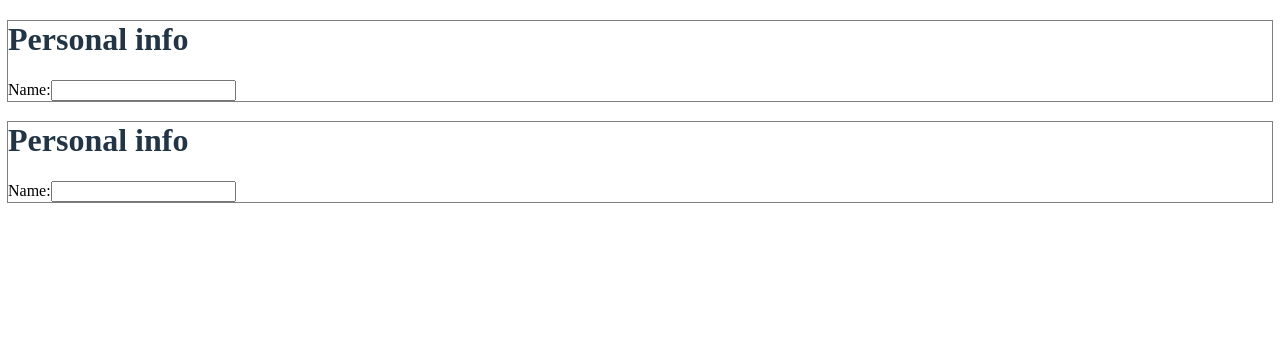
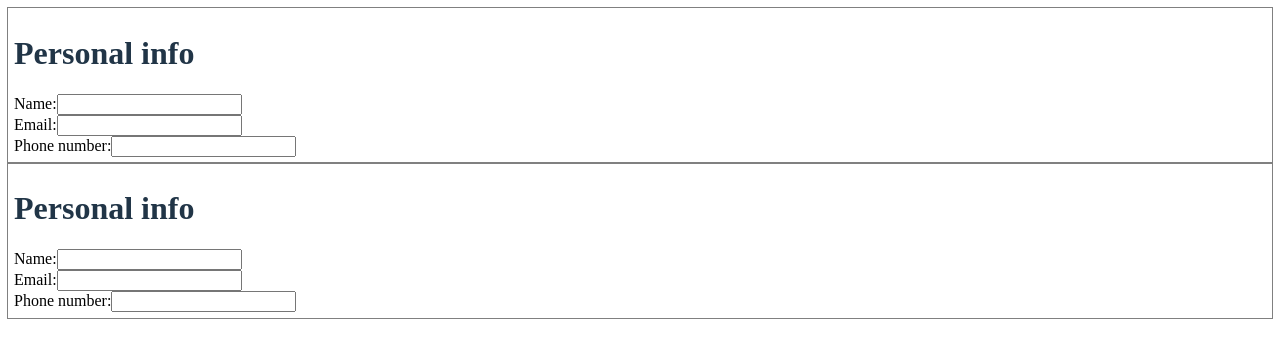
Before and after one commit to EduardoHGomez/CV-maker, a React (Vite) app: page / in a window 1280 px wide. Shown: the top 358 px of the page. Built offline with nearby package versions, Linux system fonts and the light colour scheme.

Commit message:
input details

```diff
--- a/src/App.css
+++ b/src/App.css
@@ -3,6 +3,9 @@ h1 {
 }
 
 .details {
+    display: flex;
+    flex-direction: column;
+    padding: 6px;
     outline: 1px solid gray;
     width: 1fr;
 }
--- a/src/components/Details.jsx
+++ b/src/components/Details.jsx
@@ -11,6 +11,16 @@ function Details(){
                     Name:
                     <input className="name"></input>
                 </label>
+                <br></br>
+                <label>
+                    Email:
+                    <input className="name" type="email"></input>
+                </label>
+                <br></br>
+                <label>
+                    Phone number:
+                    <input className="name" type="number"></input>
+                </label>
             </form>
         </div>
     )
```
